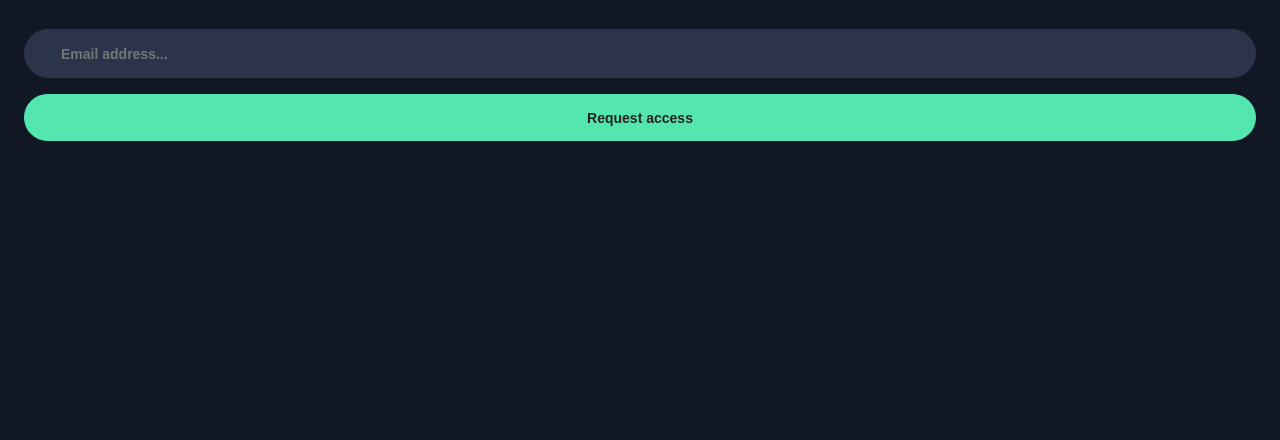
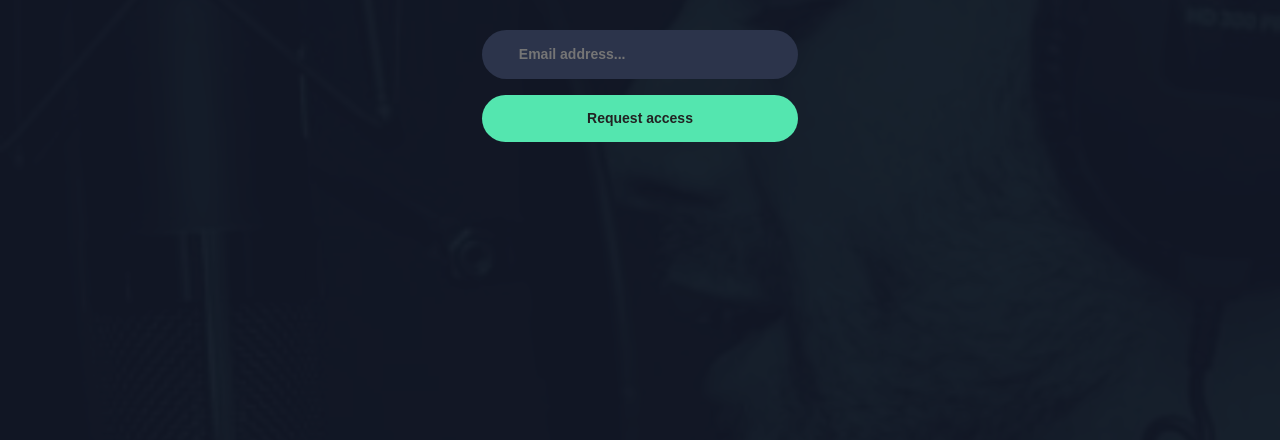
Before and after one commit to norman02/pod-request-access-landing-page, a plain HTML site: page index.html in a window 1280 px wide. Shown: the part 360-800 px from the top of the page. Drawn offline with Linux system fonts and the light colour scheme; a web font is replaced by a local one.

Commit message:
add background image

```diff
--- a/Sass/main.scss
+++ b/Sass/main.scss
@@ -2,7 +2,8 @@
 @import url('https://fonts.googleapis.com/css2?family=Chivo:wght@300&display=swap');
 @import url('https://fonts.googleapis.com/css2?family=Chivo:wght@700&display=swap');
 
-$neon-green: #54E6AF;
+$primary-color: #54E6AF;
+$active-element: #B3FFE2;
 $dark-gray: #2C344B;
 $very-dark-blue: #121725;
 $white: white;
@@ -13,9 +14,36 @@ $light-gray-blue: #C2CBE5;
 
 body {
     text-align: center;
+    overflow-x: hidden;
+    background-size: contain;
+    background-repeat: no-repeat;
+}
+
+.background {
+    display: flex;
+    flex-direction: column;
+    align-items: center;
     background-color: $very-dark-blue;
+    height: 100vh;
+    width: 100vw;
+    z-index: -20;
+}
 
-}
+.background::before {
+    content: "";
+    background-image: url('../assets/mobile/image-host.jpg');
+    background-size: cover;
+    background-repeat: no-repeat;
+    position: absolute;
+    top: 0px;
+    right: 0px;
+    bottom: 0px;
+    left: 0px;
+    opacity: 0.05;
+  }
+
+  .background > * { position: relative; }
+
 
 .container {
     margin: 0 24px;
@@ -42,7 +70,7 @@ main {
         color: white;
 
         em {
-            color: $neon-green;
+            color: $primary-color;
         }
     }
 
@@ -52,7 +80,6 @@ footer {
 
     .platforms {
         margin-top: 40px;
-        display: flex;
         flex-direction: row;
         justify-content: space-between;
 
@@ -82,12 +109,14 @@ footer {
         }
 
         .submit {
-            background-color: $neon-green;
+            background-color: $primary-color;
 
-            &:hover {
-                background-color: #B3FFE2;
-            }
 
+
+        }
+
+        .submit:hover {
+            background-color: $active-element;
         }
 
     }
```
Also changed, not shown: index.html (+0 -5 lines), css/main.css, 1 other file.
